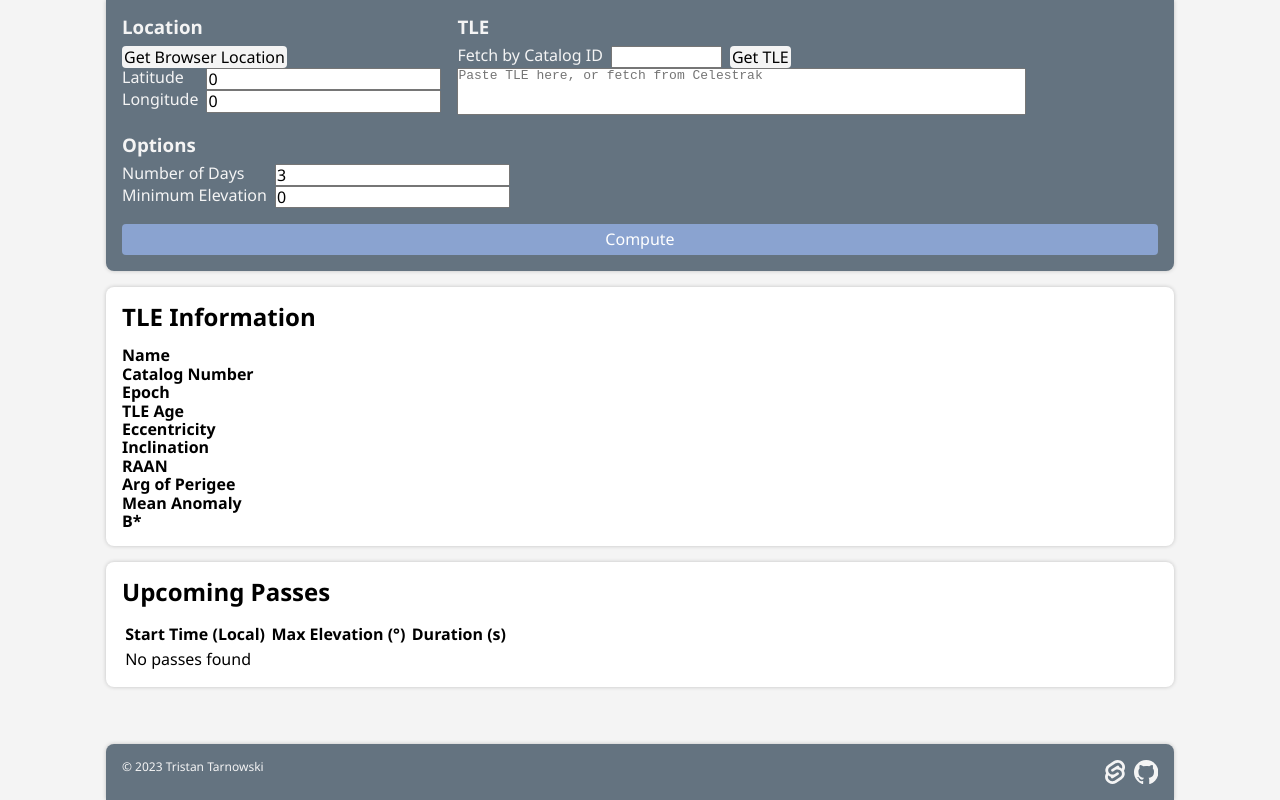
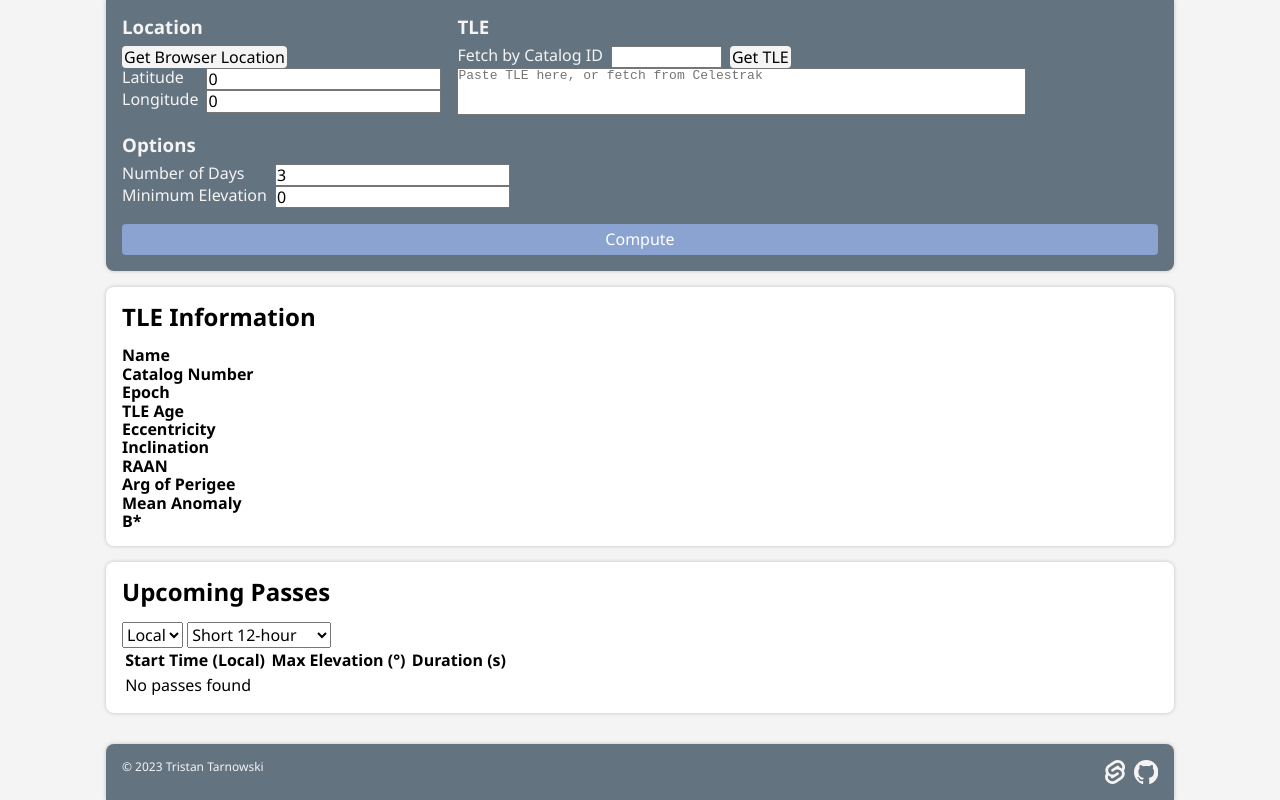
Before and after one commit to tristantarnowski/passtime, a Svelte app: page / in a window 1280 px wide. Built offline with nearby package versions, Linux system fonts and the light colour scheme.

Commit message:
Add basic timezone/format selectors

```diff
--- a/src/components/PassTable.svelte
+++ b/src/components/PassTable.svelte
@@ -16,7 +16,10 @@
         let groups = [[]];
 
         for (const pass of passes) {
-            if (pass.start.time.getTime() - prevStartTime.getTime() > maxTimeBetween) {
+            if (
+                pass.start.time.getTime() - prevStartTime.getTime() >
+                maxTimeBetween
+            ) {
                 groups.push([]);
             }
 
@@ -27,12 +30,76 @@
 
         return groups;
     }
+
+    enum Format {
+        short12,
+        short24,
+        default,
+    }
+
+    function formatDate(date: Date, format: Format, utc?: boolean): string {
+        let options: Intl.DateTimeFormatOptions = {
+            weekday: "long",
+            month: "short",
+            day: "numeric",
+            hour: "numeric",
+            minute: "2-digit",
+            second: "2-digit",
+            timeZone: utc ? "UTC" : undefined,
+        };
+
+        switch (format) {
+            case Format.short12:
+                options.hour12 = true;
+                return new Intl.DateTimeFormat("en", options).format(date);
+
+            case Format.short24:
+                options.hour12 = false;
+                return new Intl.DateTimeFormat("en", options).format(date);
+
+            case Format.default:
+                if (utc) {
+                    return date.toUTCString();
+                } else {
+                    return date.toLocaleString();
+                }
+        }
+    }
+
+    const formats = [
+        { text: "Short 12-hour", format: Format.short12 },
+        { text: "Short 24-hour", format: Format.short24 },
+        { text: "Browser Default", format: Format.default },
+    ];
+
+    const timezones = [
+        { text: "Local", utc: false },
+        { text: "UTC", utc: true },
+    ];
+
+    let selectedFormat;
+    let isUTC;
 </script>
+
+<select bind:value={isUTC}>
+    {#each timezones as timezone}
+        <option value={timezone.utc}>
+            {timezone.text}
+        </option>
+    {/each}
+</select>
+<select bind:value={selectedFormat}>
+    {#each formats as format}
+        <option value={format.format}>
+            {format.text}
+        </option>
+    {/each}
+</select>
 
 <table>
     <thead>
         <tr>
-            <th>Start Time (Local)</th>
+            <th>Start Time ({isUTC ? "UTC" : "Local"})</th>
             <th>Max Elevation (°)</th>
             <th>Duration (s)</th>
         </tr>
@@ -41,14 +108,19 @@
         <tbody>
             {#each group as pass}
                 <tr>
-                    <td>{pass.start.time.toLocaleString()}</td>
-                    <td class="center"
-                        >{satellite.radiansToDegrees(pass.max.altaz.elevation).toFixed(1)}</td
+                    <td>{formatDate(pass.start.time, selectedFormat, isUTC)}</td
                     >
                     <td class="center"
-                        >{((pass.end.time.getTime() - pass.start.time.getTime()) / 1000).toFixed(
-                            0
-                        )}</td
+                        >{satellite
+                            .radiansToDegrees(pass.max.altaz.elevation)
+                            .toFixed(1)}</td
+                    >
+                    <td class="center"
+                        >{(
+                            (pass.end.time.getTime() -
+                                pass.start.time.getTime()) /
+                            1000
+                        ).toFixed(0)}</td
                     >
                 </tr>
             {:else}
```
